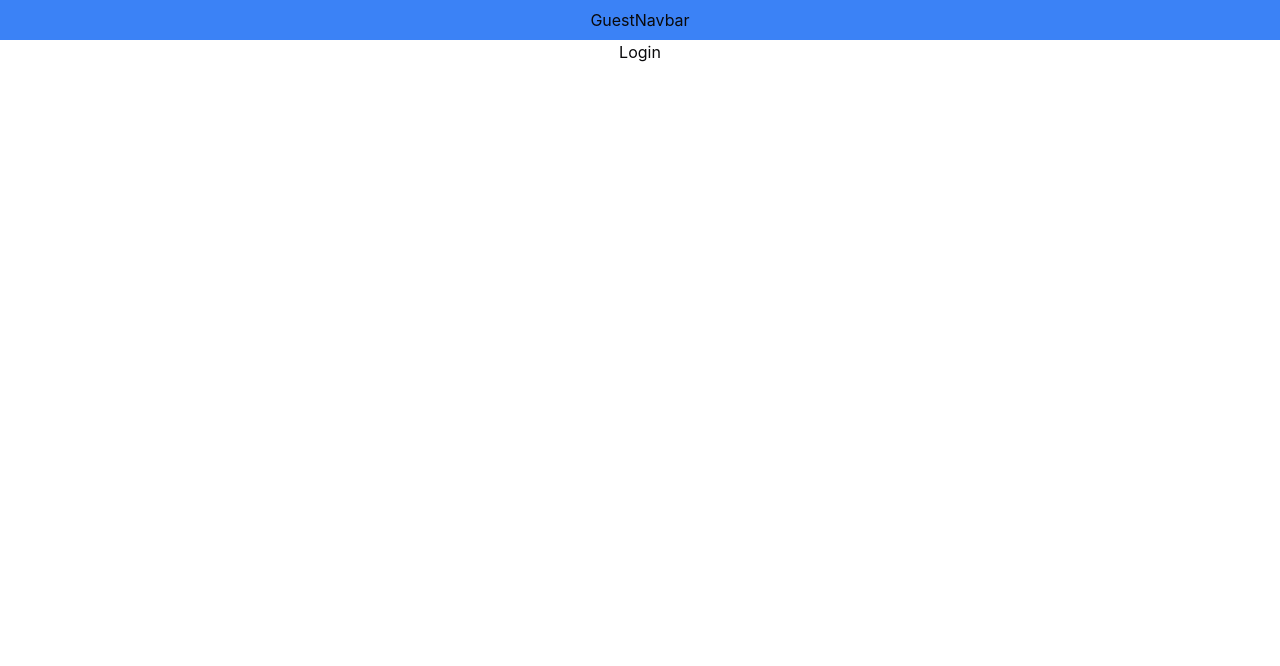
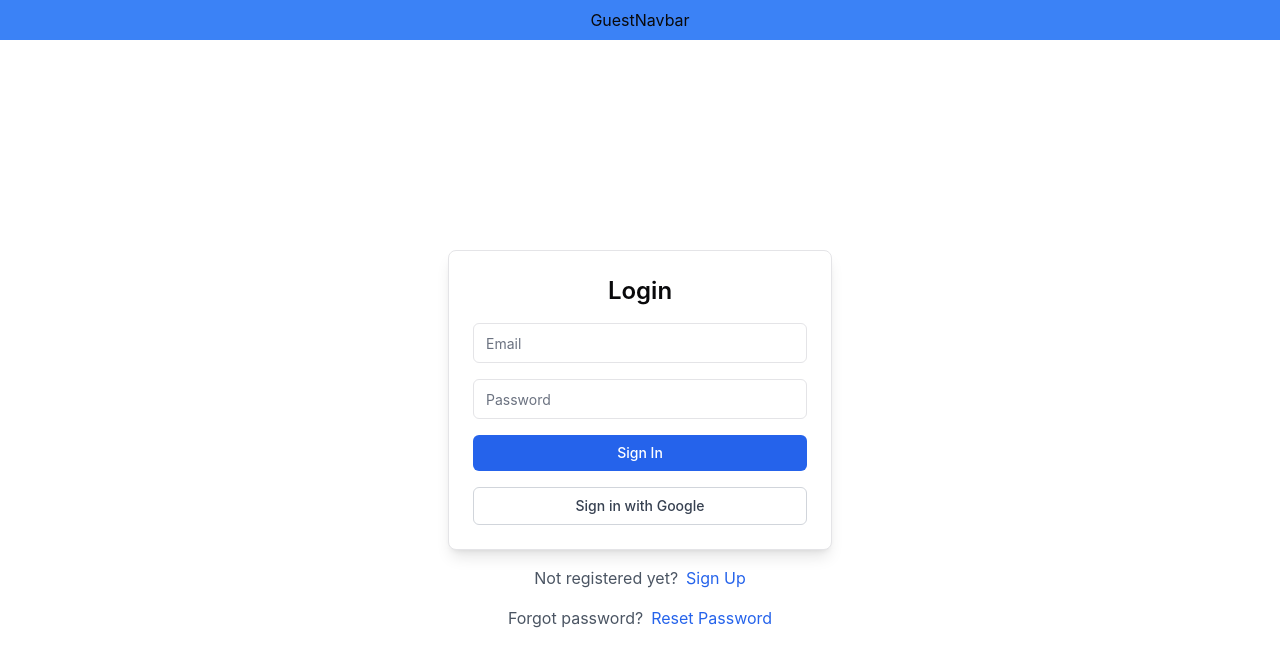
Before and after one commit to Anieto86/LabLink-client, a React (Vite) app: page /login in a window 1280 px wide. Shown: the top 666 px of the page. Built offline with nearby package versions, Linux system fonts and the light colour scheme.

Commit message:
Adding Login Sign up Reset Pass

```diff
--- a/src/components/guest/loginPage/LoginPage.tsx
+++ b/src/components/guest/loginPage/LoginPage.tsx
@@ -1,5 +1,70 @@
+import { Column, Row } from '@/components/design/Grid'
+import { Input } from '@/components/design/Input'
+import { Button } from '@/components/design/Button'
+import { Card, CardContent, CardHeader, CardTitle } from '@/components/design/Card'
+import { useForm } from 'react-hook-form'
+import { useNavigate } from 'react-router-dom'
+
+type LoginFormValues = {
+  email: string
+  password: string
+}
+
 const LoginPage = () => {
-  return <div>Login</div>
+  const navigate = useNavigate()
+  const {
+    register,
+    handleSubmit,
+    formState: { errors }
+  } = useForm<LoginFormValues>()
+
+  const onSubmit = (data: LoginFormValues) => {
+    // biome-ignore lint/suspicious/noConsole: <explanation>
+    console.log('Login Data:', data)
+  }
+
+  return (
+    <Column className="flex min-h-screen items-center justify-center">
+      <Card className="w-96 shadow-lg border">
+        <CardHeader>
+          <CardTitle className="text-center text-2xl font-semibold">Login</CardTitle>
+        </CardHeader>
+        <CardContent>
+          <form onSubmit={handleSubmit(onSubmit)} className="space-y-4">
+            <div>
+              <Input type="email" placeholder="Email" {...register('email', { required: 'Email is required' })} />
+              {errors.email && <p className="text-red-500 text-sm">{errors.email.message}</p>}
+            </div>
+            <div>
+              <Input type="password" placeholder="Password" {...register('password', { required: 'Password is required' })} />
+              {errors.password && <p className="text-red-500 text-sm">{errors.password.message}</p>}
+            </div>
+            <Button type="submit" className="w-full">
+              Sign In
+            </Button>
+          </form>
+          <div className="mt-4 flex items-center justify-center">
+            <Button variant="outline" className="w-full flex items-center gap-2">
+              Sign in with Google
+            </Button>
+          </div>
+        </CardContent>
+      </Card>
+
+      <Row className="mt-4 text-center gap-2">
+        <p className="text-gray-600">Not registered yet?</p>
+        <p className="text-blue-600 cursor-pointer hover:underline hover:text-blue-800 transition-colors" onClick={() => navigate('/signup')}>
+          Sign Up
+        </p>
+      </Row>
+      <Row className="mt-4 text-center gap-2">
+        <p className="text-gray-600">Forgot password?</p>
+        <p className="text-blue-600 cursor-pointer hover:underline hover:text-blue-800 transition-colors" onClick={() => navigate('/reset-password')}>
+          Reset Password
+        </p>
+      </Row>
+    </Column>
+  )
 }
 
 export default LoginPage
--- a/src/components/guest/resetPassword/ResetPassword.tsx
+++ b/src/components/guest/resetPassword/ResetPassword.tsx
@@ -1,9 +1,58 @@
-const ResetPassword = () => {
+import { Column, Row } from '@/components/design/Grid'
+import { Input } from '@/components/design/Input'
+import { Button } from '@/components/design/Button'
+import { Card, CardContent, CardHeader, CardTitle } from '@/components/design/Card'
+import { useForm } from 'react-hook-form'
+import { useNavigate } from 'react-router-dom'
+
+type ResetPasswordFormValues = {
+  email: string
+}
+
+const ResetPasswordPage = () => {
+  const navigate = useNavigate()
+  const {
+    register,
+    handleSubmit,
+    formState: { errors }
+  } = useForm<ResetPasswordFormValues>()
+
+  const onSubmit = (data: ResetPasswordFormValues) => {
+    // biome-ignore lint/suspicious/noConsole: <explanation>
+    console.log('Reset Password Data:', data)
+  }
+
   return (
-    <div>
-      <h1>Reset Password</h1>
-    </div>
+    <Column className="flex min-h-screen items-center justify-center">
+      <Card className="w-96 shadow-lg border">
+        <CardHeader>
+          <CardTitle className="text-center text-2xl font-semibold">Reset Password</CardTitle>
+        </CardHeader>
+        <CardContent>
+          <form onSubmit={handleSubmit(onSubmit)} className="space-y-4">
+            <div>
+              <Input
+                type="email"
+                placeholder="Enter your email"
+                {...register('email', { required: 'Email is required' })}
+              />
+              {errors.email && <p className="text-red-500 text-sm">{errors.email.message}</p>}
+            </div>
+            <Button type="submit" className="w-full">
+              Reset Password
+            </Button>
+          </form>
+        </CardContent>
+      </Card>
+
+      <Row className="mt-4 text-center gap-2">
+        <p className="text-gray-600">Remembered your password?</p>
+        <p className="text-blue-600 cursor-pointer hover:underline hover:text-blue-800 transition-colors" onClick={() => navigate('/login')}>
+          Log in
+        </p>
+      </Row>
+    </Column>
   )
 }
 
-export default ResetPassword
+export default ResetPasswordPage
--- a/src/components/guest/signUp/SignUp.tsx
+++ b/src/components/guest/signUp/SignUp.tsx
@@ -1,5 +1,81 @@
-const SignUp = () => {
-  return <>Signup</>
+import { Column, Row } from '@/components/design/Grid'
+import { Input } from '@/components/design/Input'
+import { Button } from '@/components/design/Button'
+import { Card, CardContent, CardHeader, CardTitle } from '@/components/design/Card'
+import { useForm } from 'react-hook-form'
+import { useNavigate } from 'react-router-dom'
+
+type SignupFormValues = {
+  email: string
+  password: string
+  confirmPassword: string
 }
 
-export default SignUp
+const SignupPage = () => {
+  const navigate = useNavigate()
+  const {
+    register,
+    handleSubmit,
+    watch,
+    formState: { errors }
+  } = useForm<SignupFormValues>()
+
+  const onSubmit = (data: SignupFormValues) => {
+    // biome-ignore lint/suspicious/noConsole: <explanation>
+    console.log('Signup Data:', data)
+  }
+
+  return (
+    <Column className="flex min-h-screen items-center justify-center">
+      <Card className="w-96 shadow-lg border">
+        <CardHeader>
+          <CardTitle className="text-center text-2xl font-semibold">Sign Up</CardTitle>
+        </CardHeader>
+        <CardContent>
+          <form onSubmit={handleSubmit(onSubmit)} className="space-y-4">
+            <div>
+              <Input type="email" placeholder="Email" {...register('email', { required: 'Email is required' })} />
+              {errors.email && <p className="text-red-500 text-sm">{errors.email.message}</p>}
+            </div>
+            <div>
+              <Input
+                type="password"
+                placeholder="Password"
+                {...register('password', { required: 'Password is required', minLength: { value: 6, message: "Password must be at least 6 characters" } })}
+              />
+              {errors.password && <p className="text-red-500 text-sm">{errors.password.message}</p>}
+            </div>
+            <div>
+              <Input
+                type="password"
+                placeholder="Confirm Password"
+                {...register('confirmPassword', {
+                  required: 'Confirm your password',
+                  validate: (value) => value === watch('password') || 'Passwords do not match'
+                })}
+              />
+              {errors.confirmPassword && <p className="text-red-500 text-sm">{errors.confirmPassword.message}</p>}
+            </div>
+            <Button type="submit" className="w-full">
+              Sign Up
+            </Button>
+          </form>
+          <div className="mt-4 flex items-center justify-center">
+            <Button variant="outline" className="w-full flex items-center gap-2">
+              Sign up with Google
+            </Button>
+          </div>
+        </CardContent>
+      </Card>
+
+      <Row className="mt-4 text-center gap-2">
+        <p className="text-gray-600">Already registered?</p>
+        <p className="text-blue-600 cursor-pointer hover:underline hover:text-blue-800 transition-colors" onClick={() => navigate('/login')}>
+          Log in
+        </p>
+      </Row>
+    </Column>
+  )
+}
+
+export default SignupPage
```
